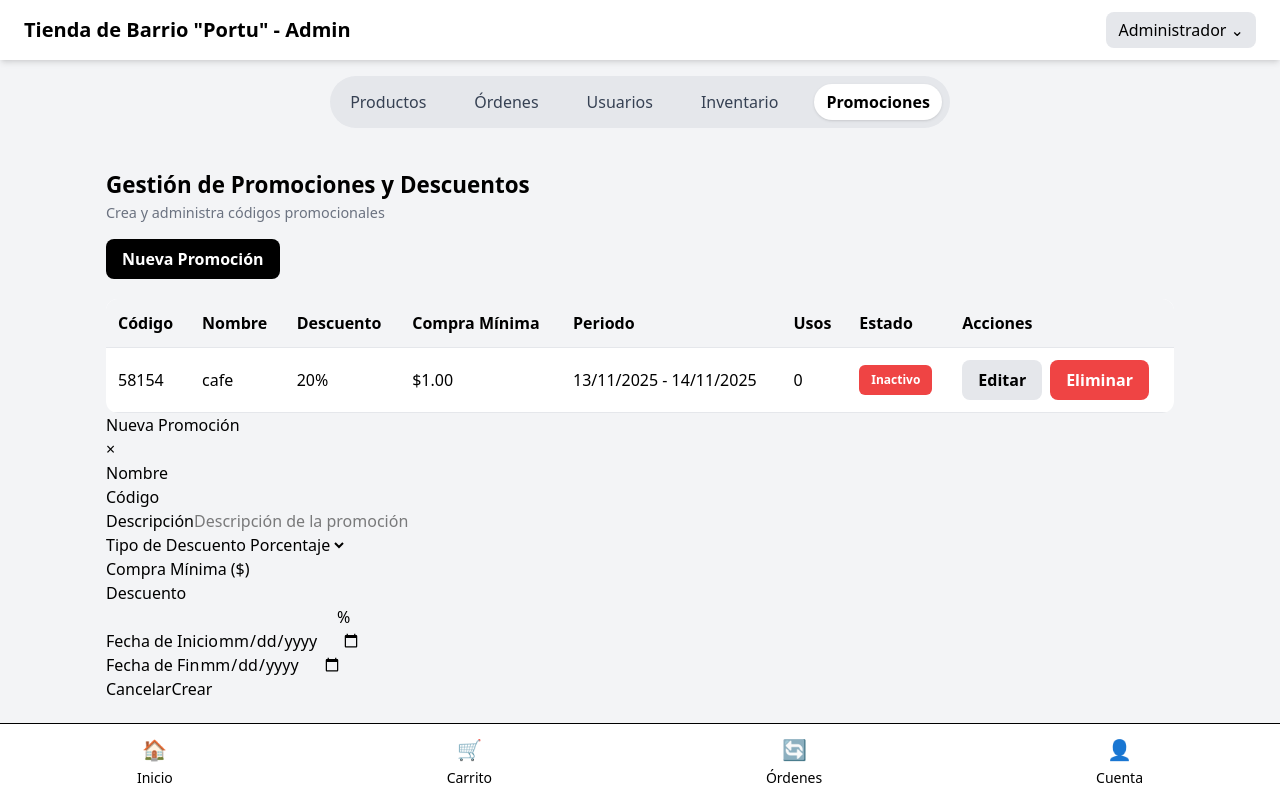
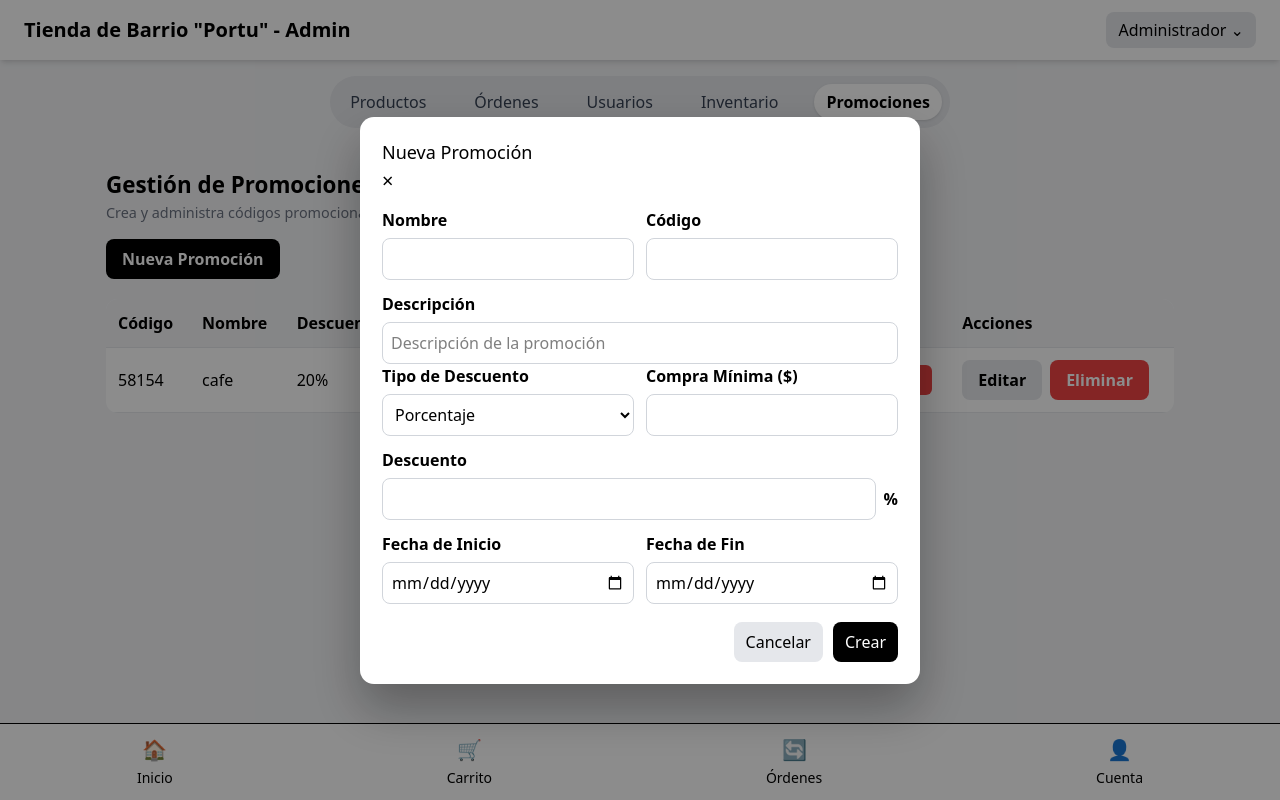
Before and after one commit to oeamau27/Proyecto_Tienda_Portu, a Next.js app: page /admin/promociones in a window 1280 px wide. Both pictures are taken after a click on the button "Nueva Promoción". Built offline with nearby package versions, Linux system fonts and the light colour scheme.

Commit message:
corregido promociones

```diff
--- a/app/components/PromotionsDashboard.tsx
+++ b/app/components/PromotionsDashboard.tsx
@@ -129,7 +129,6 @@ const PromotionsDashboard: React.FC = () => {
 
     setPromotions(prev => [...prev, newPromotion]);
     closeModal();
-    // optional: toast / alert
   };
 
   const handleSubmitUpdate = (e: React.FormEvent) => {
@@ -174,6 +173,29 @@ const PromotionsDashboard: React.FC = () => {
     window.addEventListener('keydown', onKey);
     return () => window.removeEventListener('keydown', onKey);
   }, []);
+
+  // <-- INLINE STYLES FOR RELIABILITY -->
+  const overlayStyle: React.CSSProperties = {
+    position: 'fixed',
+    inset: 0,
+    background: 'rgba(0,0,0,0.45)',
+    display: 'flex',
+    justifyContent: 'center',
+    alignItems: 'center',
+    zIndex: 9999,
+    padding: 16,
+    overflowY: 'auto'
+  };
+
+  const modalStyle: React.CSSProperties = {
+    background: '#fff',
+    width: '100%',
+    maxWidth: 560,
+    borderRadius: 14,
+    padding: 22,
+    boxShadow: '0 25px 50px rgba(0,0,0,0.3)',
+    boxSizing: 'border-box',
+  };
 
   return (
     <div className="dashboard">
@@ -251,73 +273,100 @@ const PromotionsDashboard: React.FC = () => {
         </table>
       </div>
 
-      {/* --- MODAL --- */}
+      {/* --- MODAL (con estilos inline y manejo de propagación) --- */}
       {isModalOpen && (
-        <div className="promoModalOverlay" role="dialog" aria-modal="true">
-          <div className="promoModal">
+        <div
+          // overlay: fuerza posición fija aquí (inline style para evitar conflictos CSS)
+          style={overlayStyle}
+          role="dialog"
+          aria-modal="true"
+          onClick={closeModal} // clic en overlay cierra
+        >
+          <div
+            className="promoModal"
+            style={modalStyle}
+            onClick={(e) => e.stopPropagation()} // evita que clics dentro cierren
+          >
 
-            <div className="promoModalHeader">
-              <h3>{modalMode === 'edit' ? 'Editar Promoción' : 'Nueva Promoción'}</h3>
-              <button className="promoCloseBtn" type="button" onClick={closeModal}>×</button>
+            <div className="promoModalHeader" style={{ marginBottom: 12 }}>
+              <h3 style={{ margin: 0, fontSize: 18 }}>{modalMode === 'edit' ? 'Editar Promoción' : 'Nueva Promoción'}</h3>
+              <button
+                className="promoCloseBtn"
+                type="button"
+                onClick={closeModal}
+                aria-label="Cerrar"
+                style={{ fontSize: 20, background: 'none', border: 'none', cursor: 'pointer' }}
+              >
+                ×
+              </button>
             </div>
 
             <form onSubmit={modalMode === 'edit' ? handleSubmitUpdate : handleSubmitCreate}>
-              <div className="promoGrid2">
+              <div className="promoGrid2" style={{ display: 'grid', gridTemplateColumns: '1fr 1fr', gap: 12 }}>
                 <div>
-                  <label>Nombre</label>
+                  <label style={{ fontWeight: 600 }}>Nombre</label>
                   <input
                     name="name"
                     value={promotionForm.name}
                     onChange={handleInputChange}
                     required
+                    style={{ width: '100%', padding: 8, marginTop: 6, borderRadius: 8, border: '1px solid #d1d5db' }}
                   />
                 </div>
 
                 <div>
-                  <label>Código</label>
+                  <label style={{ fontWeight: 600 }}>Código</label>
                   <input
                     name="code"
                     value={promotionForm.code}
                     onChange={handleInputChange}
                     required
+                    style={{ width: '100%', padding: 8, marginTop: 6, borderRadius: 8, border: '1px solid #d1d5db' }}
                   />
                 </div>
               </div>
 
-              <div className="promoSection">
-                <label>Descripción</label>
+              <div className="promoSection" style={{ marginTop: 12 }}>
+                <label style={{ fontWeight: 600 }}>Descripción</label>
                 <input
                   name="description"
                   value={promotionForm.description}
                   onChange={handleInputChange}
                   placeholder="Descripción de la promoción"
+                  style={{ width: '100%', padding: 8, marginTop: 6, borderRadius: 8, border: '1px solid #d1d5db' }}
                 />
               </div>
 
-              <div className="promoGrid2">
+              <div className="promoGrid2" style={{ display: 'grid', gridTemplateColumns: '1fr 1fr', gap: 12 }}>
                 <div>
-                  <label>Tipo de Descuento</label>
-                  <select name="discountType" value={promotionForm.discountType} onChange={handleInputChange}>
+                  <label style={{ fontWeight: 600 }}>Tipo de Descuento</label>
+                  <select
+                    name="discountType"
+                    value={promotionForm.discountType}
+                    onChange={handleInputChange}
+                    style={{ width: '100%', padding: 8, marginTop: 6, borderRadius: 8, border: '1px solid #d1d5db' }}
+                  >
                     <option value="percentage">Porcentaje</option>
                     <option value="fixed">Valor</option>
                   </select>
                 </div>
 
                 <div>
-                  <label>Compra Mínima ($)</label>
+                  <label style={{ fontWeight: 600 }}>Compra Mínima ($)</label>
                   <input
                     name="minPurchase"
                     type="number"
                     step="0.01"
                     value={promotionForm.minPurchase}
                     onChange={handleInputChange}
+                    style={{ width: '100%', padding: 8, marginTop: 6, borderRadius: 8, border: '1px solid #d1d5db' }}
                   />
                 </div>
               </div>
 
-              <div className="promoSection">
-                <label>Descuento</label>
-                <div className="promoDiscountBox">
+              <div className="promoSection" style={{ marginTop: 12 }}>
+                <label style={{ fontWeight: 600 }}>Descuento</label>
+                <div style={{ display: 'flex', gap: 8, alignItems: 'center', marginTop: 6 }}>
                   <input
                     name="discountValue"
                     type="number"
@@ -325,27 +374,40 @@ const PromotionsDashboard: React.FC = () => {
                     value={promotionForm.discountValue}
                     onChange={handleInputChange}
                     required
+                    style={{ flex: 1, padding: 8, borderRadius: 8, border: '1px solid #d1d5db' }}
                   />
-                  <span className="promoSuffix">
-                    {promotionForm.discountType === 'percentage' ? '%' : '$'}
-                  </span>
+                  <span style={{ fontWeight: 700 }}>{promotionForm.discountType === 'percentage' ? '%' : '$'}</span>
                 </div>
               </div>
 
-              <div className="promoGrid2">
+              <div className="promoGrid2" style={{ display: 'grid', gridTemplateColumns: '1fr 1fr', gap: 12, marginTop: 12 }}>
                 <div>
-                  <label>Fecha de Inicio</label>
-                  <input name="startDate" type="date" value={promotionForm.startDate} onChange={handleInputChange} required />
+                  <label style={{ fontWeight: 600 }}>Fecha de Inicio</label>
+                  <input
+                    name="startDate"
+                    type="date"
+                    value={promotionForm.startDate}
+                    onChange={handleInputChange}
+                    required
+                    style={{ width: '100%', padding: 8, marginTop: 6, borderRadius: 8, border: '1px solid #d1d5db' }}
+                  />
                 </div>
                 <div>
-                  <label>Fecha de Fin</label>
-                  <input name="endDate" type="date" value={promotionForm.endDate} onChange={handleInputChange} required />
+                  <label style={{ fontWeight: 600 }}>Fecha de Fin</label>
+                  <input
+                    name="endDate"
+                    type="date"
+                    value={promotionForm.endDate}
+                    onChange={handleInputChange}
+                    required
+                    style={{ width: '100%', padding: 8, marginTop: 6, borderRadius: 8, border: '1px solid #d1d5db' }}
+                  />
                 </div>
               </div>
 
-              <div className="promoModalFooter">
-                <button type="button" className="promoBtnCancel" onClick={closeModal}>Cancelar</button>
-                <button type="submit" className="promoBtnConfirm">
+              <div className="promoModalFooter" style={{ marginTop: 18, display: 'flex', justifyContent: 'flex-end', gap: 10 }}>
+                <button type="button" onClick={closeModal} style={{ background: '#e5e7eb', padding: '8px 12px', borderRadius: 8 }}>Cancelar</button>
+                <button type="submit" style={{ background: '#000', color: '#fff', padding: '8px 12px', borderRadius: 8 }}>
                   {modalMode === 'edit' ? 'Actualizar' : 'Crear'}
                 </button>
               </div>
```
